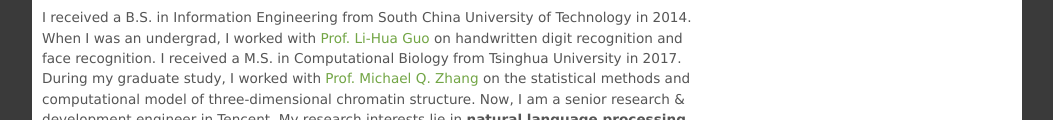
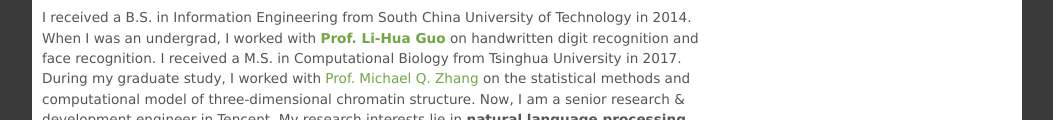
Before and after one commit to zejunwang1/zejunwang1.github.io, a plain HTML site: page index.html in a window 1280 px wide. Shown: the part 367-487 px from the top of the page, without its empty margins (113-1166 px from the left). Drawn offline with Linux system fonts and the light colour scheme.

Commit message:
Update index.html

```diff
--- a/index.html
+++ b/index.html
@@ -66,8 +66,8 @@
 			<!--h1>Research Interest </h1-->
 			<p>
 				I received a B.S. in Information Engineering from South China University of Technology in 2014.
-				When I was an undergrad, I worked with <span style="color:blue"> <a href="http://www.hcii-lab.net/staff/guolihua.htm">
-					Prof. Li-Hua Guo </a> </span> on handwritten digit recognition and face recognition.
+				When I was an undergrad, I worked with <a href="http://www.hcii-lab.net/staff/guolihua.htm">
+					<b>Prof. Li-Hua Guo</b> </a> on handwritten digit recognition and face recognition.
 				I received a M.S. in Computational Biology from Tsinghua University in 2017.  During my graduate study,
 				I worked with <span style="color:blue"> <a href="http://bioinfo.au.tsinghua.edu.cn/member/mzhang/">
 					Prof. Michael Q. Zhang </a> </span> on the statistical methods and computational model of three-dimensional chromatin structure.
```
